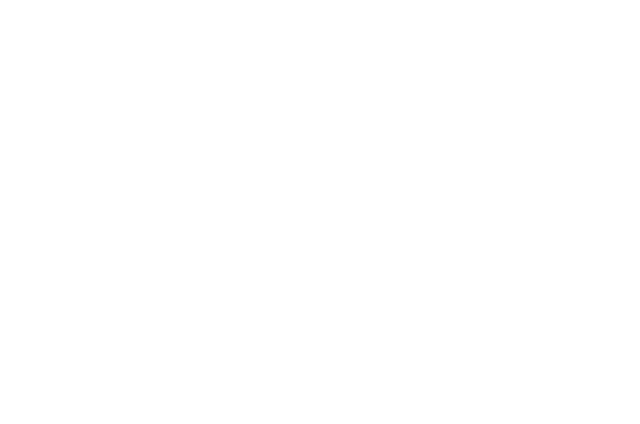
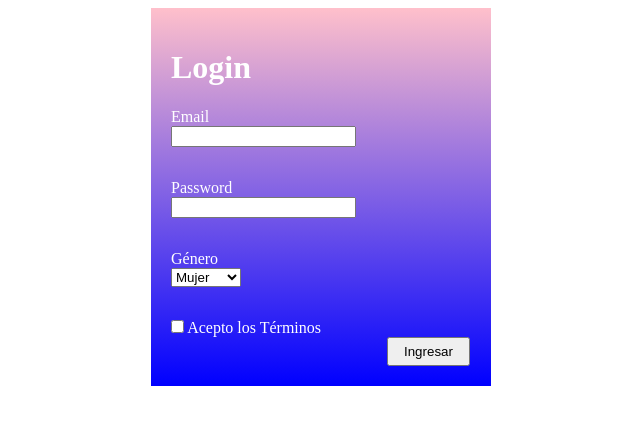
Before and after one commit to DCalderonMejia/aspirantes-mir-html-y-css, a plain HTML site: page ejercicio2-html-y-css/index.html in a window 1280 px wide. Shown: the whole page, without its empty margins (319-959 px from the left). Drawn offline with Linux system fonts and the light colour scheme; files that its build step writes are made by us from their sources.

Commit message:
Implementa el formulario del ejercicio de html

```diff
--- a/ejercicio2-html-y-css/index.html
+++ b/ejercicio2-html-y-css/index.html
@@ -1,8 +1,34 @@
 <!DOCTYPE html>
-<html>
+<html lang="en">
  <head>
     <meta charset="utf-8">
     <title>Login</title>
-    <link rel="stylesheet" href="style.css">
+    <link rel="stylesheet" href="styles.css">
 <head>
 <body>
+    <div class="login">
+        <form>
+            <h1>Login</h1>
+
+            <label for="email">Email</label> <br>
+            <input type="email" id="email" name="email"> <br><br>
+
+            <label for="pwd"> Password </label> <br>
+            <input type="password" id="pwd" name="pwd"> <br><br>
+
+            <label for="gender">Género</label> <br>
+            <select id="gender" name="Gender"> <br>
+                <option value="mujer">Mujer</option>
+                <option value="hombre">Hombre</option>
+            </select><br><br>
+
+            <input type="checkbox" id="terms" name="terms">
+            <label for="terms">Acepto los Términos</label><br>
+            <div>
+            </div class="move">
+            <input type="submit" value="Ingresar">
+            </div>
+    </form>
+    <div>
+</body>
+<html>
--- a/ejercicio2-html-y-css/styles.css
+++ b/ejercicio2-html-y-css/styles.css
@@ -0,0 +1,35 @@
+
+
+
+div.login {
+
+    background: linear-gradient(pink, blue);
+    color: white;
+    padding: 20px;
+    border-radius: 20 px;
+    width: 300px;
+    margin: 0 auto;
+    box-shadow: 5 px 5 px 10 px #333;
+    height: 350 px;
+}
+
+  div.login label {
+    font-size: 15 px;
+  }
+
+  div.login input[type="email"], input[type="password"], select {
+    width: 100 px;
+    border: none
+    padding: 0 0 7px;
+    margin-bottom: 14px;
+  }
+
+div.login input[type="submit"] {
+    padding: 5px 15px 5px 15px;
+    margin-left: 72%;
+}
+
+div.login input[type="checkbox"] {
+    margin: 0;
+    padding-top: 15px;
+}
```
